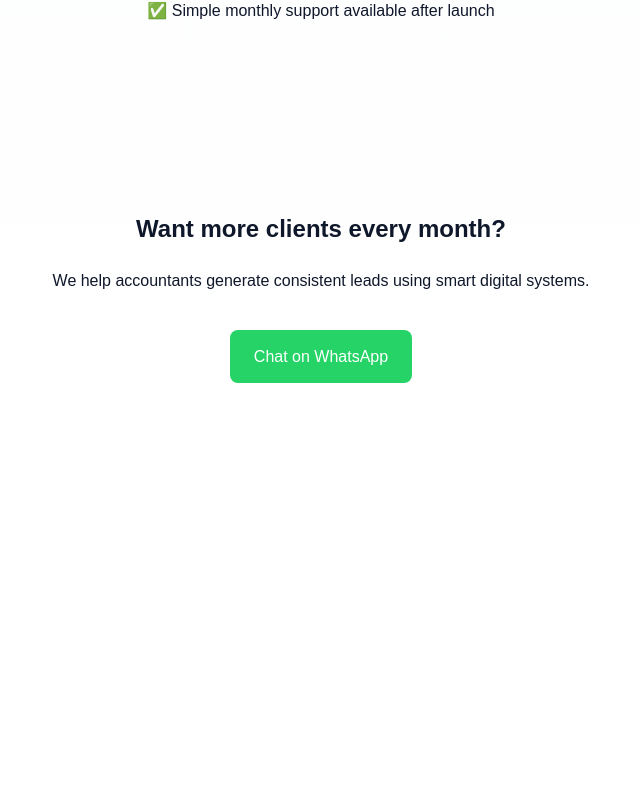
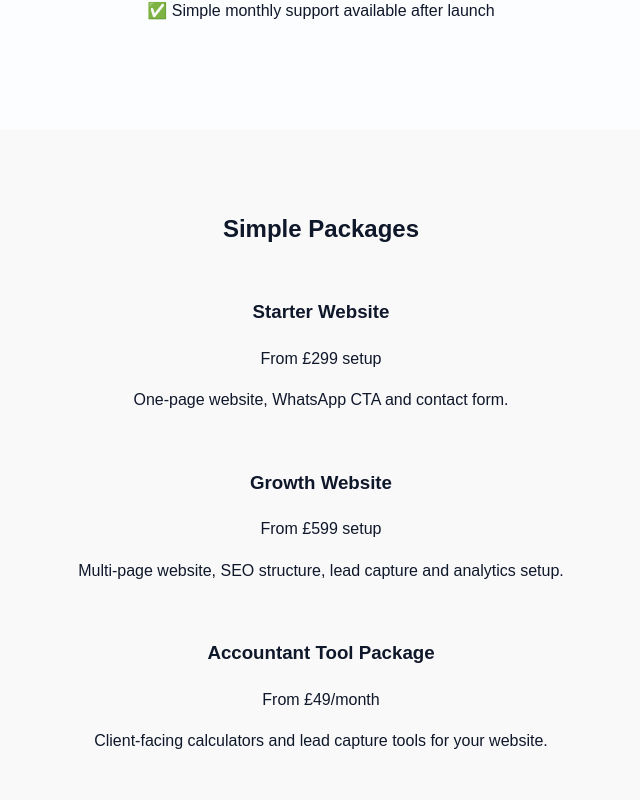
Before and after one commit to HalaDigitalLtd/uktaxcalculator-app, a Next.js app: page /hala in a window 1280 px wide. Shown: the part 1540-2340 px from the top of the page, without its empty margins (319-959 px from the left). Before the commit the page ends 1983 px from the top, so only its background shows below. Built offline with nearby package versions, Linux system fonts and the light colour scheme.

Commit message:
Add service packages to Hala homepage

```diff
--- a/app/hala/page.tsx
+++ b/app/hala/page.tsx
@@ -93,6 +93,30 @@ export default function HalaPage() {
     <p>✅ Simple monthly support available after launch</p>
   </div>
 </section>
+      {/* PACKAGES */}
+<section style={{ padding: "60px 20px", background: "#f9f9f9", textAlign: "center" }}>
+  <h2>Simple Packages</h2>
+
+  <div style={{ maxWidth: "900px", margin: "30px auto", display: "grid", gap: "20px" }}>
+    <div>
+      <h3>Starter Website</h3>
+      <p>From £299 setup</p>
+      <p>One-page website, WhatsApp CTA and contact form.</p>
+    </div>
+
+    <div>
+      <h3>Growth Website</h3>
+      <p>From £599 setup</p>
+      <p>Multi-page website, SEO structure, lead capture and analytics setup.</p>
+    </div>
+
+    <div>
+      <h3>Accountant Tool Package</h3>
+      <p>From £49/month</p>
+      <p>Client-facing calculators and lead capture tools for your website.</p>
+    </div>
+  </div>
+</section>
 
       {/* CTA */}
       <section style={{ padding: "60px 20px", textAlign: "center" }}>
```
